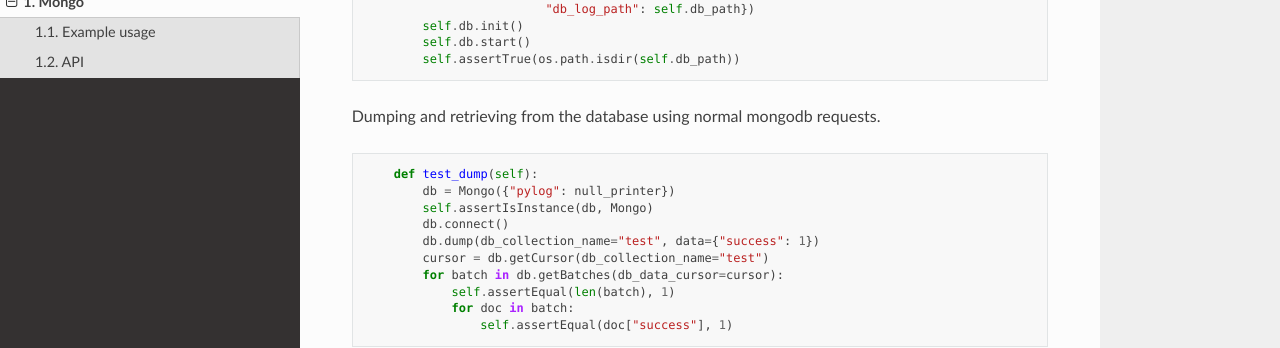
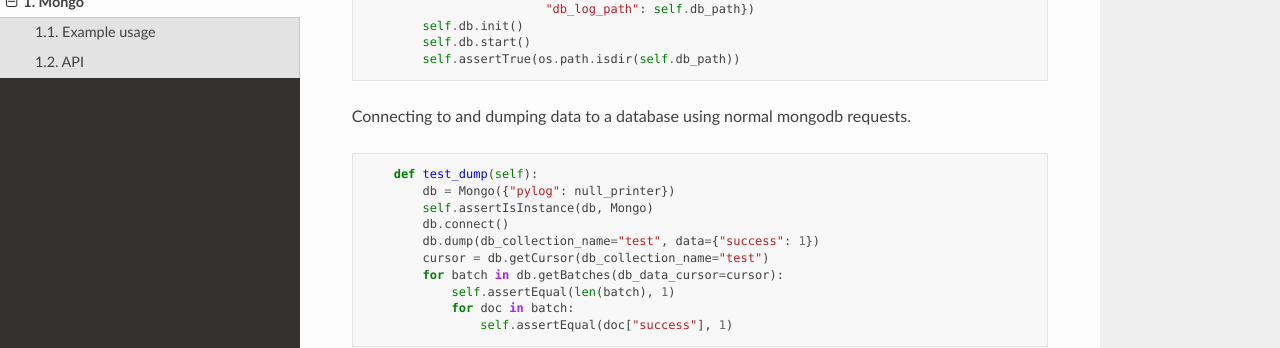
Before and after one commit to DreamingRaven/python-ezdb, a Sphinx documentation site: the page built from docs/source/mongo.rst, in a window 1280 px wide and 900 px high, scrolled down 550 px. Shown: the part 151-499 px from the top of the window. Built offline with Sphinx 7.4.7 and the Read the Docs theme 2.0.0, drawn with Linux system fonts in a browser that asks for light colours; the version number could not be read and is left out.

Commit message:
Updated connection example description

```diff
--- a/docs/source/mongo.rst
+++ b/docs/source/mongo.rst
@@ -20,7 +20,7 @@ Setting up a basic database, and initializing it with a user.
 .. literalinclude:: ../../ezdb.py
     :pyobject: Mongo_tests.setUp
 
-Dumping and retrieving from the database using normal mongodb requests.
+Connecting to and dumping data to a database using normal mongodb requests.
 
 .. literalinclude:: ../../ezdb.py
     :pyobject: Mongo_tests.test_dump
```
